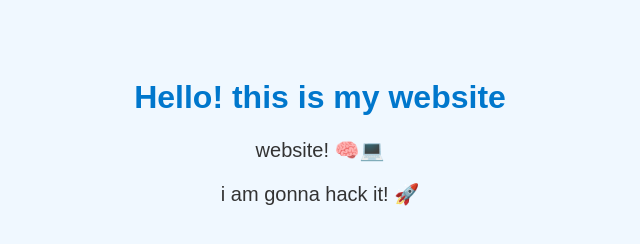
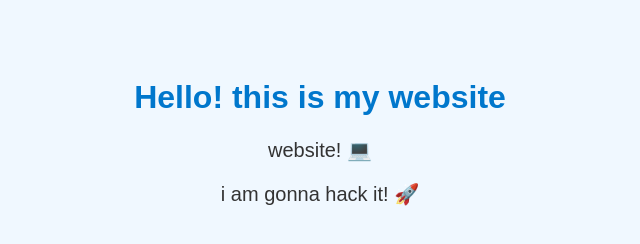
Before and after one commit to MarsPJT/Basics, a plain HTML site: page index.html in a window 1280 px wide. Shown: the full height of the page, 320-960 px from the left. Drawn offline with Linux system fonts and the light colour scheme.

Commit message:
Update index.html

```diff
--- a/index.html
+++ b/index.html
@@ -23,7 +23,7 @@
   </head>
   <body>
     <h1>Hello! this is my website</h1>
-    <p>website! 🧠💻</p>
+    <p>website! 💻</p>
     <p>i am gonna hack it! 🚀</p>
   </body>
 </html>
```
